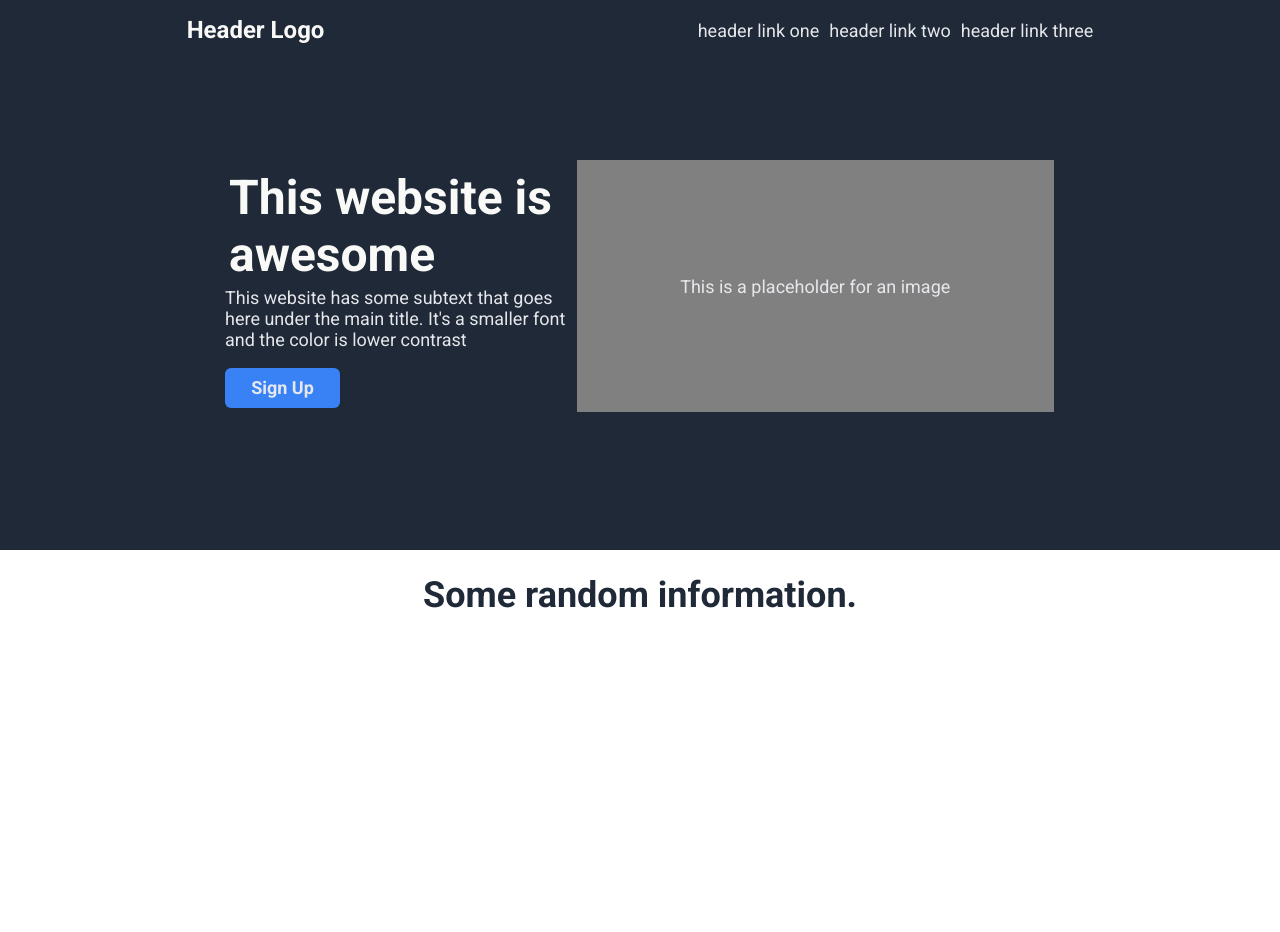
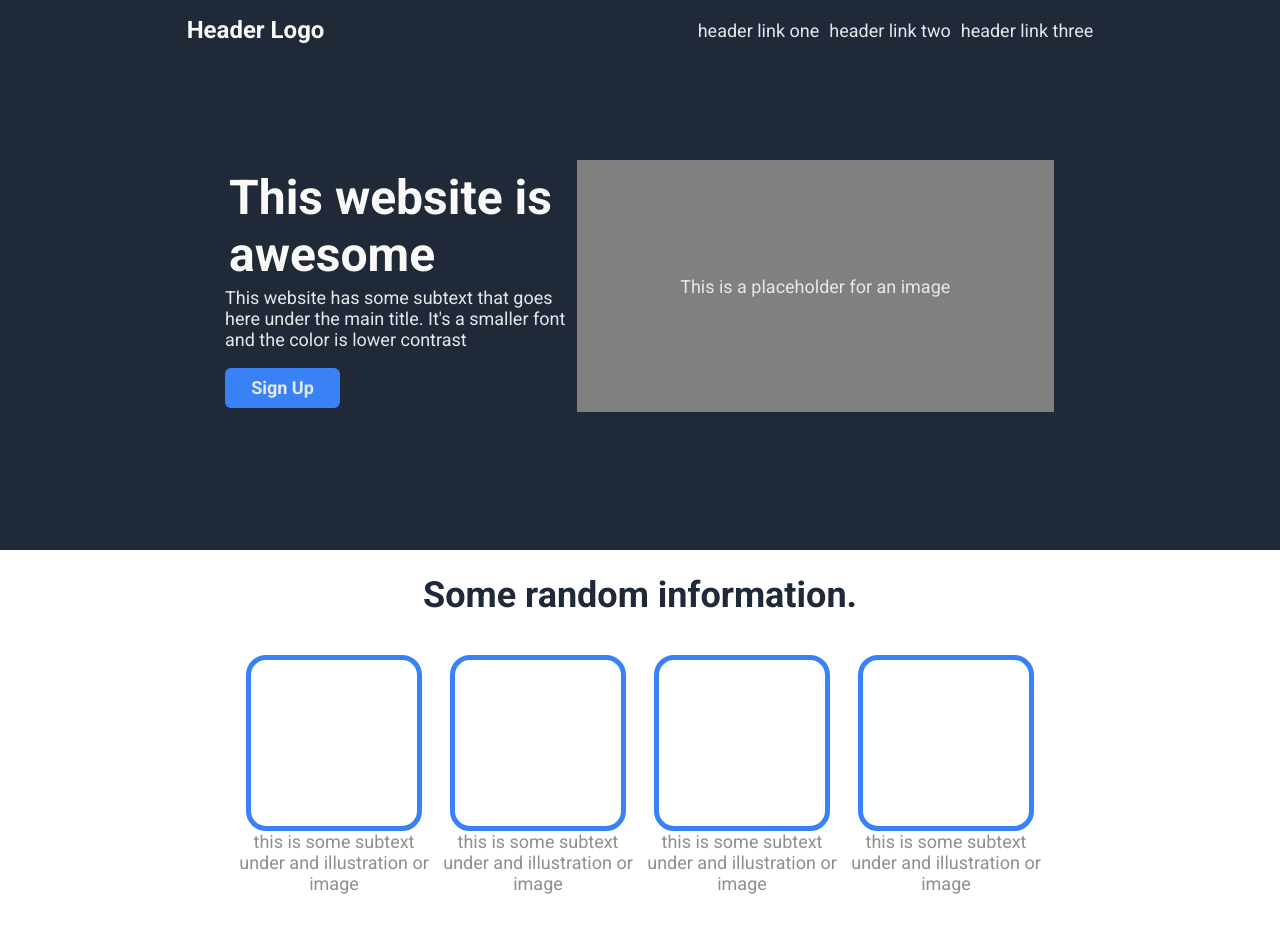
Before and after one commit to CTMendoza/odin-landing-page, a plain HTML site: page index.html in a window 1280 px wide. Before the commit the page ends 800 px from the top, so only its background shows below. Drawn offline with Linux system fonts and the light colour scheme.

Commit message:
Created the second row/section of content for the landing page

```diff
--- a/index.html
+++ b/index.html
@@ -31,12 +31,24 @@
 
     <div class="row-2">
         <h1 class="info">Some random information.</h1>
-        <!-- <div class="content-2">
+        <div class="content-2">
             <div class="col-cont">
-                <div></div>
-                <p>this is some subtext</p>
+                <div class="box"></div>
+                <p class="subtext">this is some subtext under and illustration or image</p>
             </div>
-        </div> -->
+            <div class="col-cont">
+                <div class="box"></div>
+                <p class="subtext">this is some subtext under and illustration or image</p>
+            </div>
+            <div class="col-cont">
+                <div class="box"></div>
+                <p class="subtext">this is some subtext under and illustration or image</p>
+            </div>
+            <div class="col-cont">
+                <div class="box"></div>
+                <p class="subtext">this is some subtext under and illustration or image</p>
+            </div>
+        </div>
     </div>
 
 
--- a/styles.css
+++ b/styles.css
@@ -44,6 +44,7 @@ p {
 .row-2 {
     display: flex;
     flex-direction: column;
+    min-height: 470px;
 }
 
 .header{
@@ -76,11 +77,28 @@ p {
 
 .content-2 {
     display: flex;
+    justify-content: center;
+    margin-top: 15px;
 }
 
 .col-cont {
     display: flex;
     flex-direction: column;
+    align-items: center;
+}
+
+.subtext {
+    color: #848588ea;
+    text-align: center;
+    width: 204px;
+}
+
+.box {
+    height: 166px;
+    width: 166px;
+    border: solid #3882F6;
+    border-width: 5px;
+    border-radius: 20px;
 }
 
 .signup-section {
```
